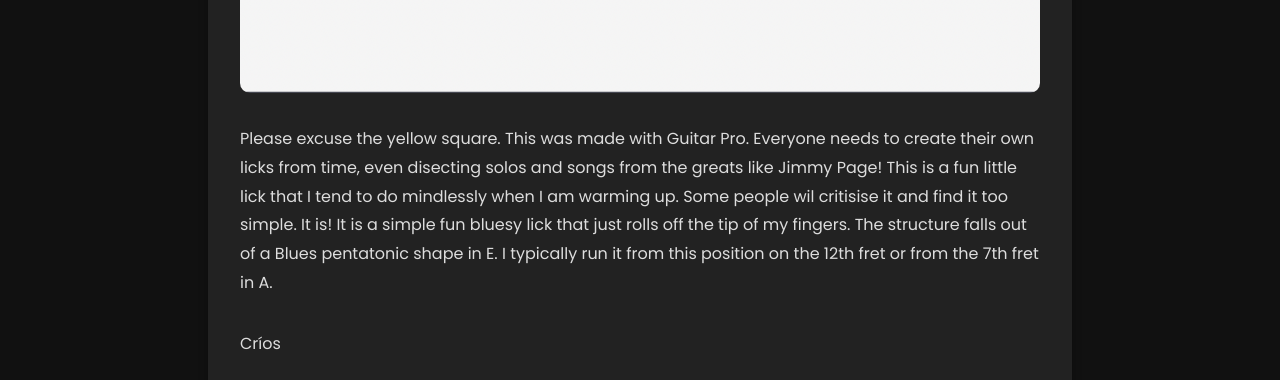
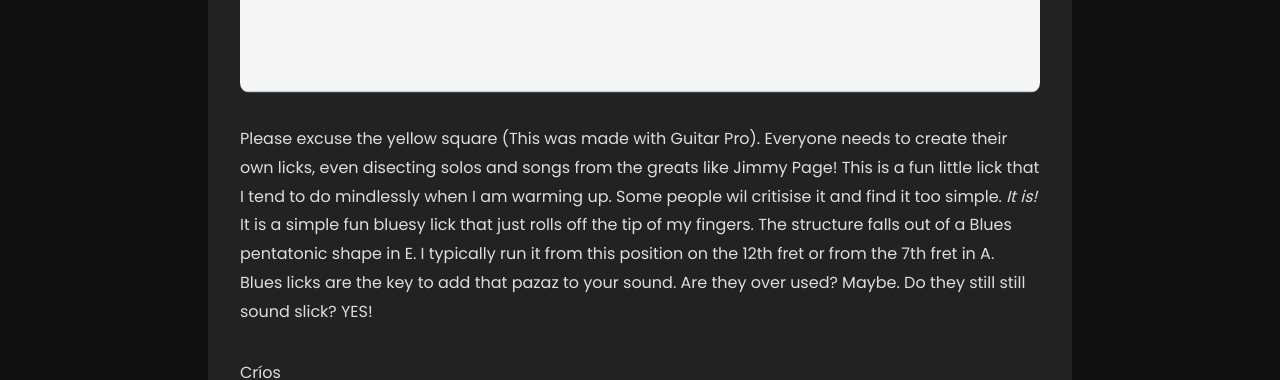
Before and after one commit to clovermindmusicllc/clovermindmusic, a plain HTML site: page musicblog/htpguitar1.html in a window 1280 px wide. Shown: the part 2560-2940 px from the top of the page. Drawn offline with Linux system fonts and the light colour scheme.

Commit message:
Update htpguitar1.html

```diff
--- a/musicblog/htpguitar1.html
+++ b/musicblog/htpguitar1.html
@@ -46,16 +46,14 @@
         <p> <img src="../blogimages/LickOne.png" alt="LickOne" height="200px"></p>
 
         <p>
-          Please excuse the yellow square. This was made with Guitar Pro. Everyone needs to create their
-          own licks from time, even disecting solos and songs from the greats like Jimmy Page!
-          This is a fun little lick that I tend to do mindlessly when I am warming
-          up. Some people wil critisise it and find it too simple. It is! It is a simple fun bluesy lick that just rolls off the tip of my fingers. The structure falls out of a Blues pentatonic shape in E. I typically run it from this position on the 12th fret or from the 7th fret in A.
+          Please excuse the yellow square (This was made with Guitar Pro). Everyone needs to create their
+          own licks, even disecting solos and songs from the greats like Jimmy Page! This is a fun little lick that I tend to do mindlessly when I am warming up. Some people wil critisise it and find it too simple. <em>It is!</em> It is a simple fun bluesy lick that just rolls off the tip of my fingers. The structure falls out of a Blues pentatonic shape in E. I typically run it from this position on the 12th fret or from the 7th fret in A. Blues licks are the key to add that pazaz to your sound. Are they over used? Maybe. Do they still still sound slick? YES!
         </p>
 
         <p style="margin-top:2rem;">Críos</p>
         <p> <img src="../blogimages/guitarinpark.JPG" alt="me" height="200px"></p>
         <p>
-          <a href="www.darthcrios.net">Críos Network</a>
+          <a href="https://darthcrios.net/">Críos Network</a>
         </p>
 
 
```
